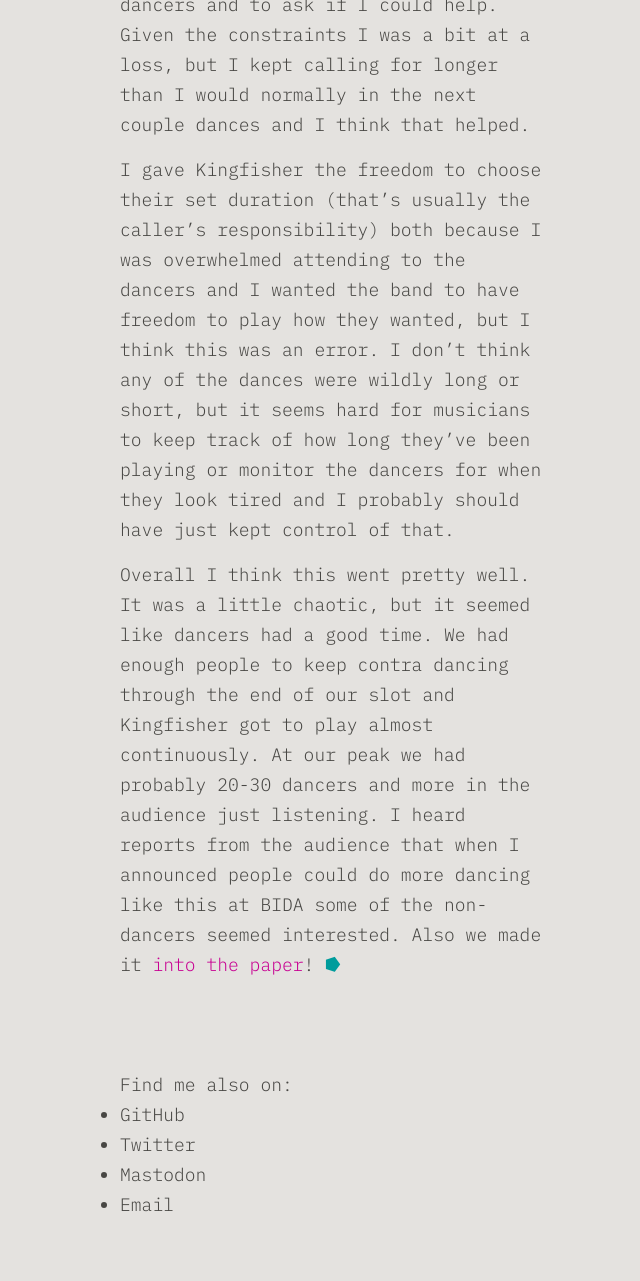
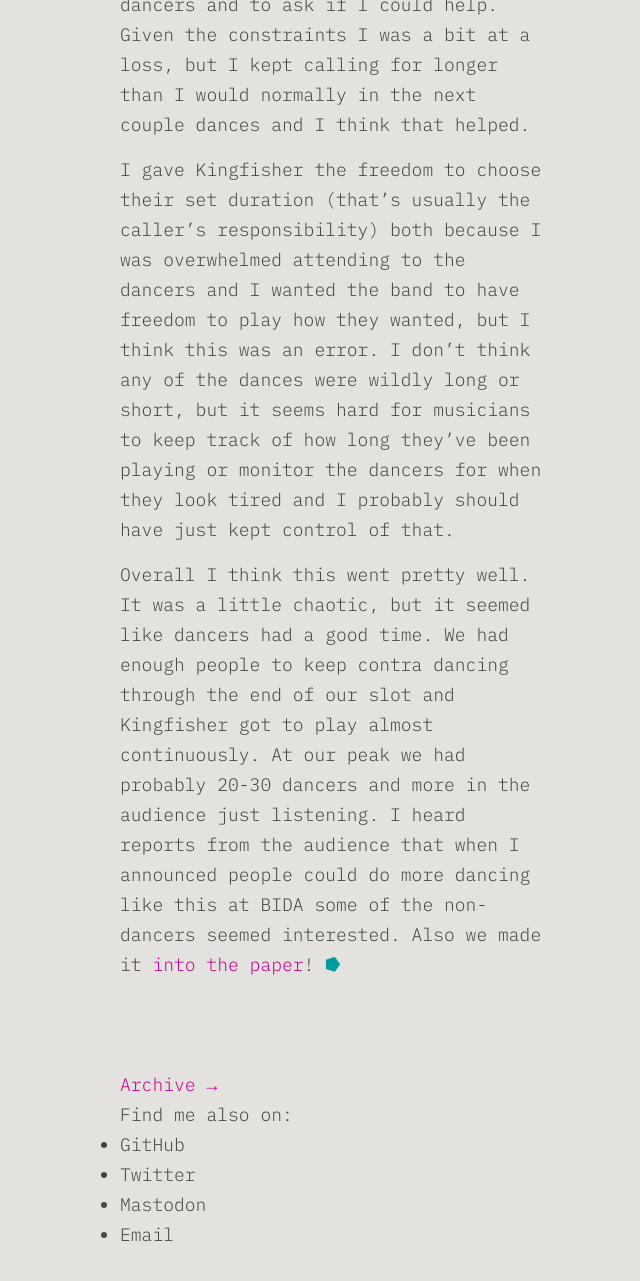
Before and after one commit to harrislapiroff/chromamine.com, a Jekyll site: the page built from index.html, in a window 1280 px wide and 1400 px high, scrolled down 8287 px. Shown: the top 1281 px of the window, without its empty margins (30-670 px from the left). Built offline with Jekyll 4.4.1, drawn with Linux system fonts in a browser that asks for light colours.

Commit message:
Add archive page

```diff
--- a/_layouts/base.html
+++ b/_layouts/base.html
@@ -12,8 +12,18 @@
 				<link rel="stylesheet" href="/static/styles/{{ stylesheet }}.css">
 			{% endfor %}
 		{% endif %}
+		{% if page.stylesheets %}
+			{% for stylesheet in page.stylesheets %}
+				<link rel="stylesheet" href="/static/styles/{{ stylesheet }}.css">
+			{% endfor %}
+		{% endif %}
 		{% if layout.scripts %}
 			{% for script in layout.scripts %}
+				<script src="/static/scripts/{{ script }}.js"></script>
+			{% endfor %}
+		{% endif %}
+		{% if page.scripts %}
+			{% for script in page.scripts %}
 				<script src="/static/scripts/{{ script }}.js"></script>
 			{% endfor %}
 		{% endif %}
--- a/_layouts/home.html
+++ b/index.html
@@ -25,6 +25,7 @@
 		{% for post in site.posts limit:3 %}
 			{% include blog-post.html post=post %}
 		{% endfor %}
+        <a href="/archive" class="button">Archive &rarr;</a>
 	</section>
 </main>
 
--- /dev/null
+++ b/static/styles/monotheme/archive.sass
@@ -0,0 +1,24 @@
+---
+---
+
+@import "mixins"
+
+.archive-header
+    margin-top: var(--line-height-base)
+    font-weight: var(--font-weight-normal)
+
+
+.posts-list
+    margin-top: var(--line-height-base)
+
+.posts-list-title
+    font-weight: var(--font-weight-bold)
+
+.posts-list-date
+    opacity: 0.75
+
+.posts-list-item:hover
+    .posts-list-title
+        color: var(--color-link)
+        text-decoration: underline
+        text-decoration-color: lch(80% 0 0)
--- a/static/styles/monotheme/post.sass
+++ b/static/styles/monotheme/post.sass
@@ -1,9 +1,2 @@
 ---
 ---
-
-.home-link
-    color: var(--color-link)
-    &:hover
-        color: var(--color-link-hover)
-        text-decoration: underline
-        text-decoration-color: lch(80% 0 0)
--- a/static/styles/monotheme/universal.sass
+++ b/static/styles/monotheme/universal.sass
@@ -76,6 +76,13 @@
     color: inherit
     text-decoration: none
 
+.button
+    color: var(--color-link)
+    &:hover
+        color: var(--color-link-hover)
+        text-decoration: underline
+        text-decoration-color: lch(80% 0 0)
+
 .page-header__title
     font-weight: var(--font-weight-base)
     margin-bottom: calc(var(--line-height-base) * 4)
@@ -138,3 +145,10 @@
         &::after
             content: " ⭓"
             color: var(--color-accent-2)
+
+.home-link
+    color: var(--color-link)
+    &:hover
+        color: var(--color-link-hover)
+        text-decoration: underline
+        text-decoration-color: lch(80% 0 0)
```
Also changed, not shown: archive.html (added, +20 -0 lines), index.md (deleted, +0 -15 lines).
